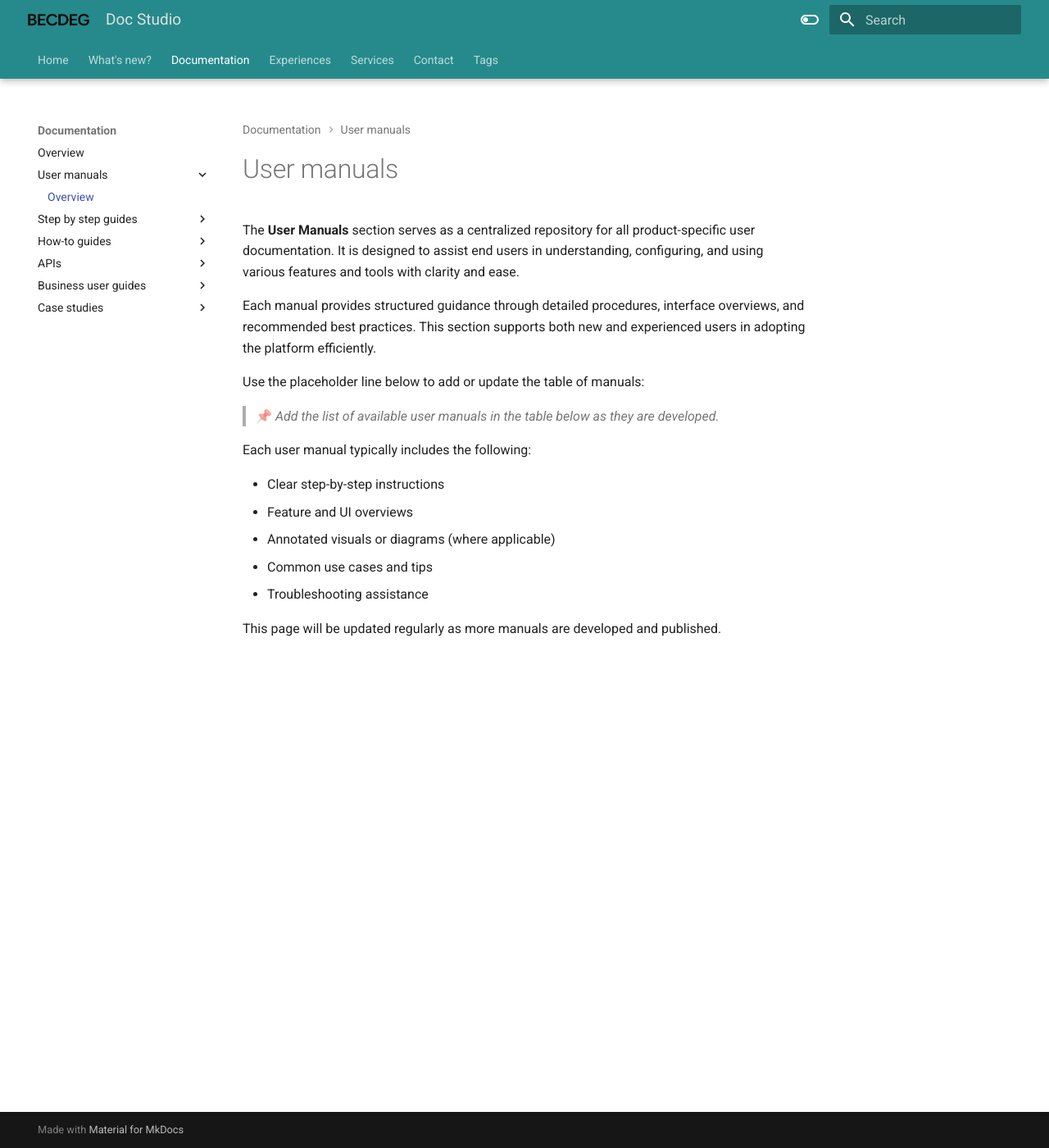
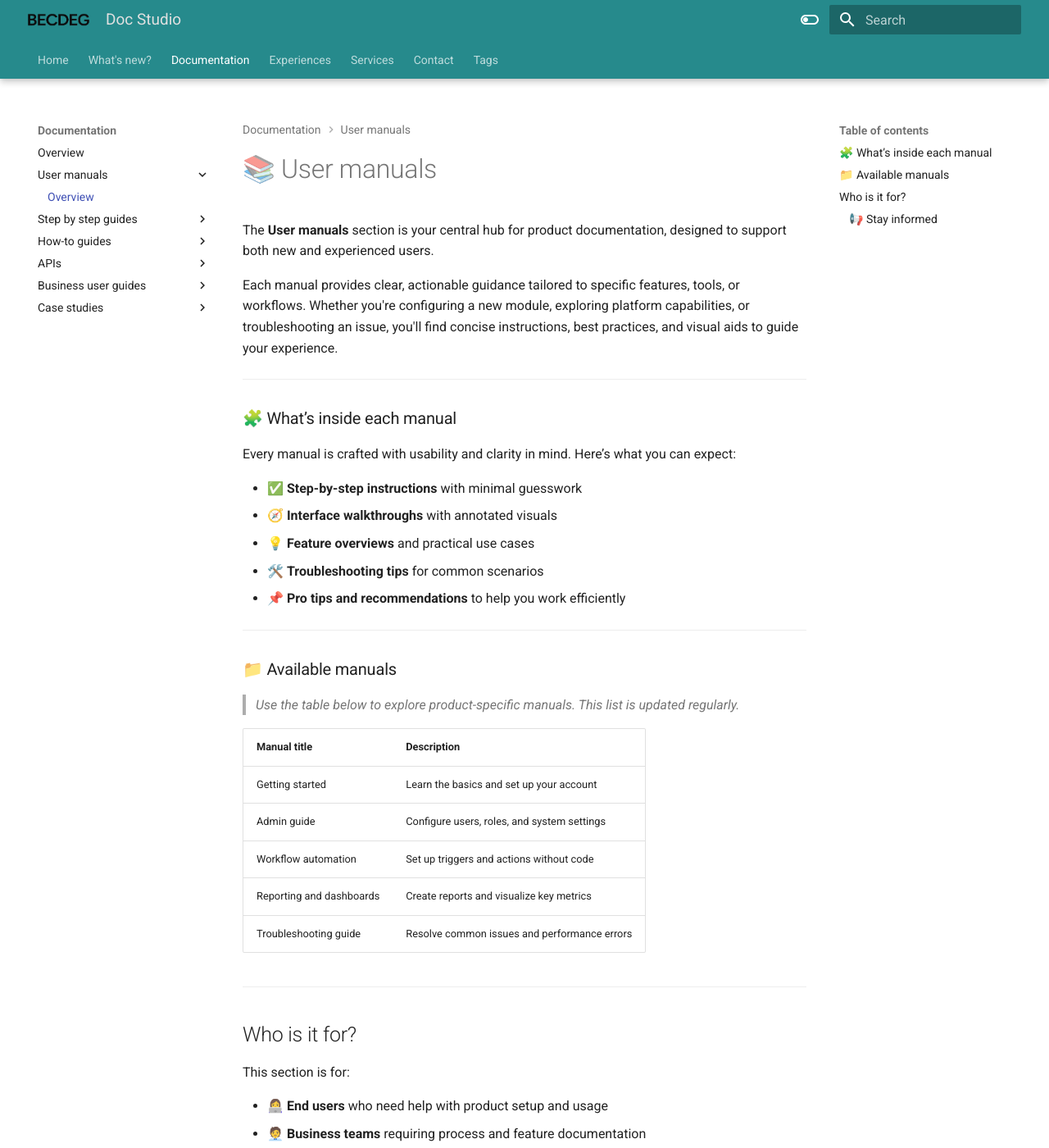
Before and after one commit to harshkanth/Becdeg-docs, an MkDocs documentation site: the page built from docs/user_manuals_overview.md, in a window 1280 px wide and 1400 px high. Shown: the whole window at 82% size. Built offline with MkDocs 1.6.1 and Material for MkDocs 9.7.7, drawn with Linux system fonts in a browser that asks for light colours; some of the changed text lies outside the part shown.

Commit message:
new changes

```diff
--- a/docs/user_manuals_overview.md
+++ b/docs/user_manuals_overview.md
@@ -1,19 +1,47 @@
-# User manuals
+# 📚 User manuals
 
-The **User Manuals** section serves as a centralized repository for all product-specific user documentation. It is designed to assist end users in understanding, configuring, and using various features and tools with clarity and ease.
+The **User manuals** section is your central hub for product documentation, designed to support both new and experienced users.
 
-Each manual provides structured guidance through detailed procedures, interface overviews, and recommended best practices. This section supports both new and experienced users in adopting the platform efficiently.
+Each manual provides clear, actionable guidance tailored to specific features, tools, or workflows. Whether you're configuring a new module, exploring platform capabilities, or troubleshooting an issue, you'll find concise instructions, best practices, and visual aids to guide your experience.
 
-Use the placeholder line below to add or update the table of manuals:
+---
 
-> 📌 _Add the list of available user manuals in the table below as they are developed._
+### 🧩 What’s inside each manual
 
-Each user manual typically includes the following:
+Every manual is crafted with usability and clarity in mind. Here’s what you can expect:
 
-- Clear step-by-step instructions
-- Feature and UI overviews
-- Annotated visuals or diagrams (where applicable)
-- Common use cases and tips
-- Troubleshooting assistance
+- ✅ **Step-by-step instructions** with minimal guesswork
+- 🧭 **Interface walkthroughs** with annotated visuals
+- 💡 **Feature overviews** and practical use cases
+- 🛠️ **Troubleshooting tips** for common scenarios
+- 📌 **Pro tips and recommendations** to help you work efficiently
 
-This page will be updated regularly as more manuals are developed and published.
+---
+
+### 📁 Available manuals
+
+> _Use the table below to explore product-specific manuals. This list is updated regularly._
+
+| Manual title           | Description                                      |
+|------------------------|--------------------------------------------------|
+| Getting started        | Learn the basics and set up your account        |
+| Admin guide            | Configure users, roles, and system settings     |
+| Workflow automation    | Set up triggers and actions without code        |
+| Reporting and dashboards | Create reports and visualize key metrics     |
+| Troubleshooting guide  | Resolve common issues and performance errors    |
+
+---
+
+## Who is it for?
+This section is for:
+
+- 👩‍💻 **End users** who need help with product setup and usage
+- 🧑‍💼 **Business teams** requiring process and feature documentation
+- 💡 **Product managers** and **trainers** looking for resources to support internal onboarding
+
+---
+
+
+### 📢 Stay informed
+
+This section will grow as new features are added. If you need a manual that isn’t listed here, contact [support](contact.md) or check back soon.
```
Also changed, not shown: docs/APIs.md (+29 -10 lines), docs/How_to_overview.md (+29 -10 lines), docs/business-user-guides.md (+30 -6 lines), docs/case-studies.md (+27 -6 lines), docs/step-by-step-guide-overview.md (+28 -11 lines).
